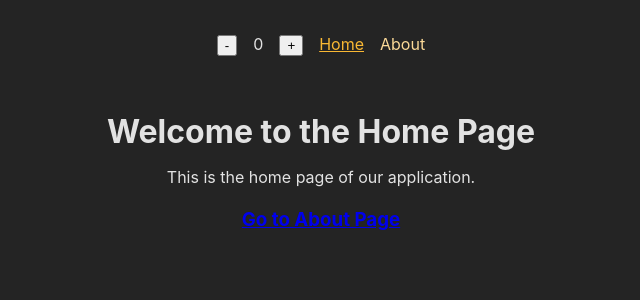
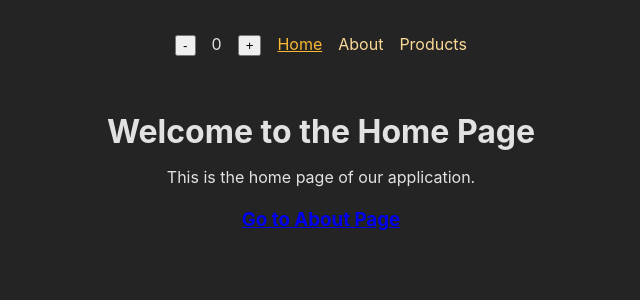
Before and after one commit to Mo3wadIbrahim/react-router-app, a React (Vite) app: page / in a window 1280 px wide. Shown: the top 300 px of the page, without its empty margins (319-959 px from the left). Built offline with nearby package versions, Linux system fonts and the light colour scheme; no server answers.

Commit message:
App Update

```diff
--- a/src/components/MainNavigarion.jsx
+++ b/src/components/MainNavigarion.jsx
@@ -67,6 +67,16 @@ export default function MainNavigation() {
               About
             </NavLink>
           </li>
+          <li>
+            <NavLink
+              to="/products"
+              className={({ isActive }) =>
+                isActive ? `${classes.active}` : undefined
+              }
+            >
+              Products
+            </NavLink>
+          </li>
         </ul>
       </nav>
     </header>
--- /dev/null
+++ b/src/components/ProductDetails.jsx
@@ -0,0 +1,10 @@
+import { useParams } from "react-router-dom";
+
+export default function ProductDetails() {
+  const params = useParams();
+  return (
+    <>
+      <h1> {params.id} </h1>
+    </>
+  );
+}
--- /dev/null
+++ b/src/components/Products.jsx
@@ -0,0 +1,23 @@
+import { Link } from "react-router-dom";
+
+let DUMMY_PRODUCTS = [];
+for (let i = 0; i <= 503; i++) {
+  DUMMY_PRODUCTS.push({
+    id: `p${i}`,
+    title: `Product #${i}`,
+  });
+}
+
+export default function Products() {
+  return (
+    <>
+      <ul>
+        {DUMMY_PRODUCTS.map((product) => (
+          <li key={product.id}>
+            <Link to={`/products/${product.id}`}>{product.title}</Link>
+          </li>
+        ))}
+      </ul>
+    </>
+  );
+}
```
Also changed, not shown: src/App.jsx (+10 -0 lines).
